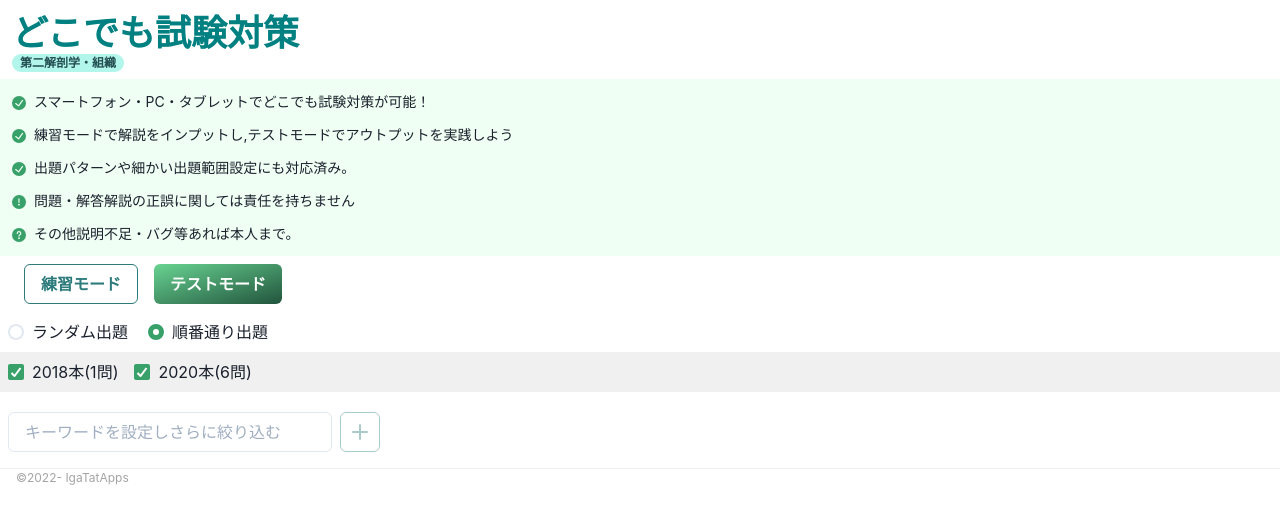
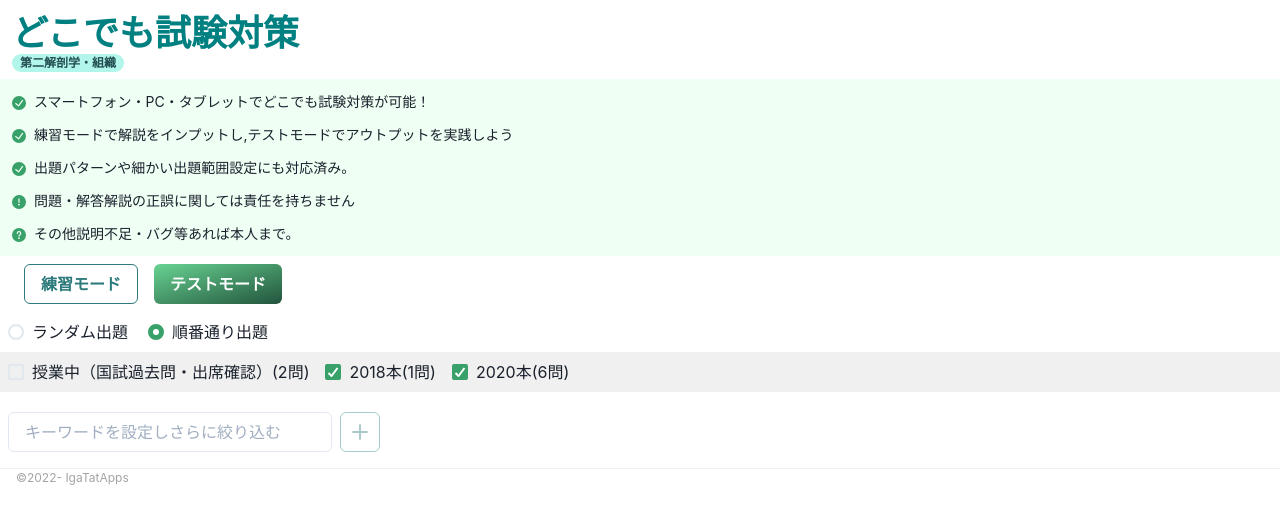
Before and after one commit to Igaki12/Anywhere-studying02, a React (Create React App) app: page / in a window 1280 px wide. Shown: the top 524 px of the page. Built offline with nearby package versions, Linux system fonts and the light colour scheme.

Commit message:
問題を追加

```diff
--- a/src/components/QuestionsLog.js
+++ b/src/components/QuestionsLog.js
@@ -1,5 +1,15 @@
-import { Image, Box, Badge, Button, Text, useToast } from '@chakra-ui/react'
-import { ArrowDownIcon } from '@chakra-ui/icons'
+import {
+  Image,
+  Box,
+  Badge,
+  Button,
+  Text,
+  useToast,
+  IconButton,
+  Flex,
+  Spacer,
+} from '@chakra-ui/react'
+import { ArrowDownIcon, RepeatIcon } from '@chakra-ui/icons'
 import { ResultBar } from './ResultBar'
 import '../App.css'
 
@@ -205,14 +215,13 @@ export const QuestionsLog = ({
           borderRadius="lg"
           overflow="hidden"
           bg={'red.50'}
-          pb="20px"
           className="DownSlideIn"
         >
           {history[history.length - 1].askingQuestion.answerImg.map((image) => (
             <Image src={image} alt="写真読み込みエラー" />
           ))}
 
-          <Box p="6">
+          <Box p="6" pb={0}>
             <Box display="flex" alignItems="baseline">
               <Badge variant="solid" colorScheme="red">
                 解答
@@ -239,6 +248,10 @@ export const QuestionsLog = ({
                 : ''}
             </Box>
           </Box>
+          <Flex pr={4} pb={4}>
+            <Spacer />
+            <IconButton aria-label="Search database" icon={<RepeatIcon />} />
+          </Flex>
         </Box>
       ) : (
         <></>
--- a/src/useQuestionList.js
+++ b/src/useQuestionList.js
@@ -6,6 +6,51 @@ import ans2 from './img/answer/DSC_0188.JPG'
 export const useQuestionList = () => {
   const [questionList, setQuestionList] = useState([
     // ここに問題のリストを記述(選択式の場合は[0]に正解択をいれた配列をつくる)
+    {
+      groupTag: '授業中（国試過去問・出席確認）',
+      groupContents: [
+        {
+          detailInfo: '5/11出席確認',
+          questionImg: [],
+          questionSentence: '誤っているものはどれか。一つ選べ。',
+          choices: [
+            '交感神経の神経伝達物質は節前・節後線維ともにノルアドレナリンである',
+            '副交感神経の節前線維は脳幹と仙髄の側角にある神経細胞に発する',
+            '交感神経の節前線維は胸髄と腰髄の側角にある神経細胞に発する',
+            '自律神経は体温調節、循環、呼吸、消化、分泌等の生命維持機能を調節する',
+            '副交感神経節は効果器の近くにある',
+          ],
+          answerImg: [],
+          answer:
+            '交感神経の神経伝達物質は節前・節後線維ともにノルアドレナリンである',
+          commentary: '',
+        },
+        {
+          detailInfo: '5/11出席確認',
+          questionImg: [],
+          questionSentence: '誤っているものはどれか。一つ選べ。',
+          choices: [
+            '舌下神経は頚神経叢の一部である。',
+            '頚神経叢は鎖骨上神経、頚横神経、大耳介神経、小後頭神経、横隔神経、頚神経ワナで構成される。',
+            '頚神経叢の枝は頚部の皮膚、舌骨下筋群、横隔膜に分布する。',
+            'ホーナー症候群は眼球およびその周囲を正常な状態に維持する交感神経支配の異常によって発症する。',
+          ],
+          answerImg: [],
+          answer:
+            '頚神経叢の枝は頚部の皮膚、舌骨下筋群、横隔膜に分布する。',
+          commentary: '',
+        },
+        // {
+        //   detailInfo: '5/11',
+        //   questionImg: [],
+        //   questionSentence: '',
+        //   choices: ['', '', '', ''],
+        //   answerImg: [],
+        //   answer: '',
+        //   commentary: '',
+        // },
+      ],
+    },
     {
       groupTag: '2018本',
       groupContents: [
```
